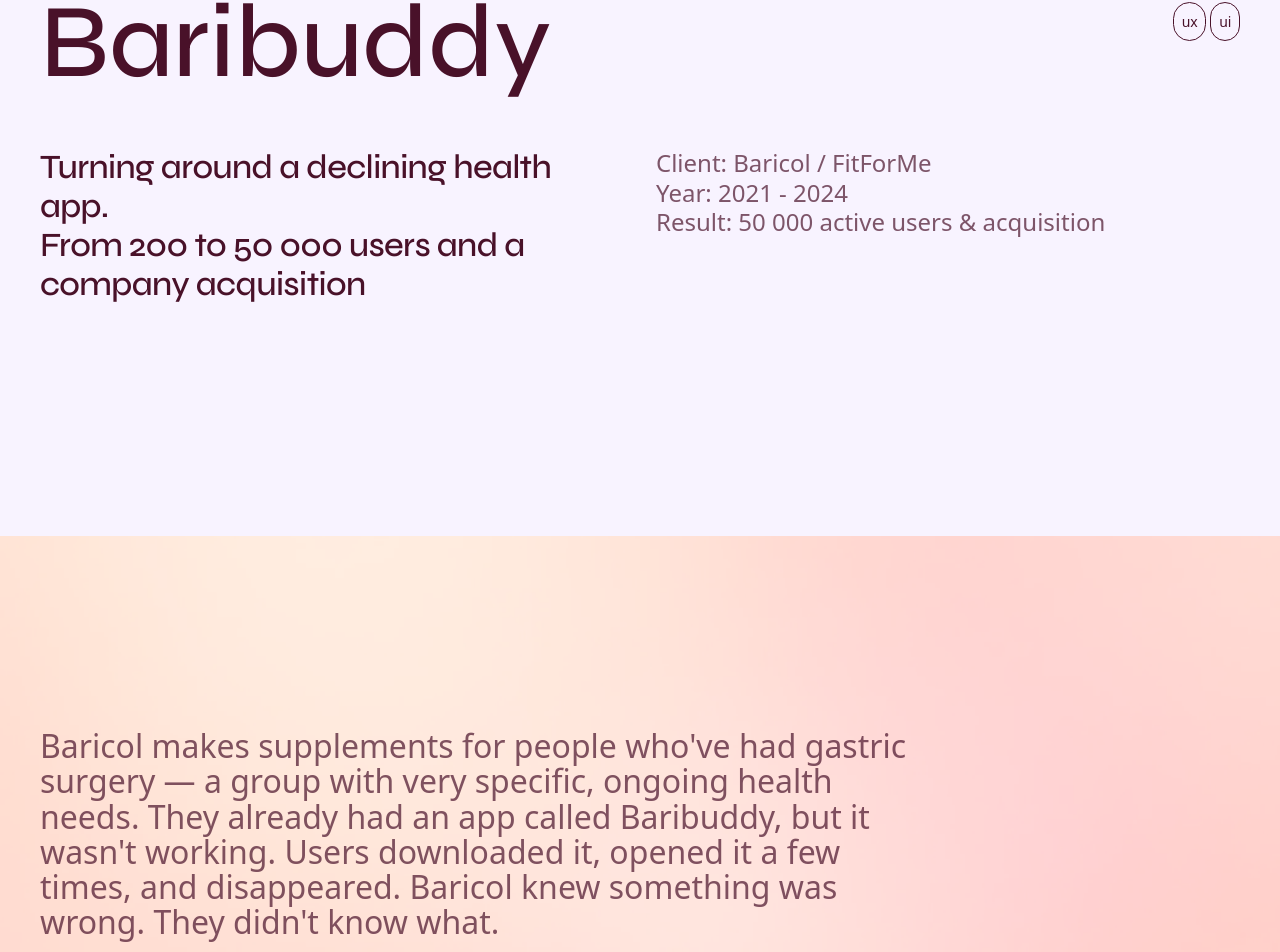
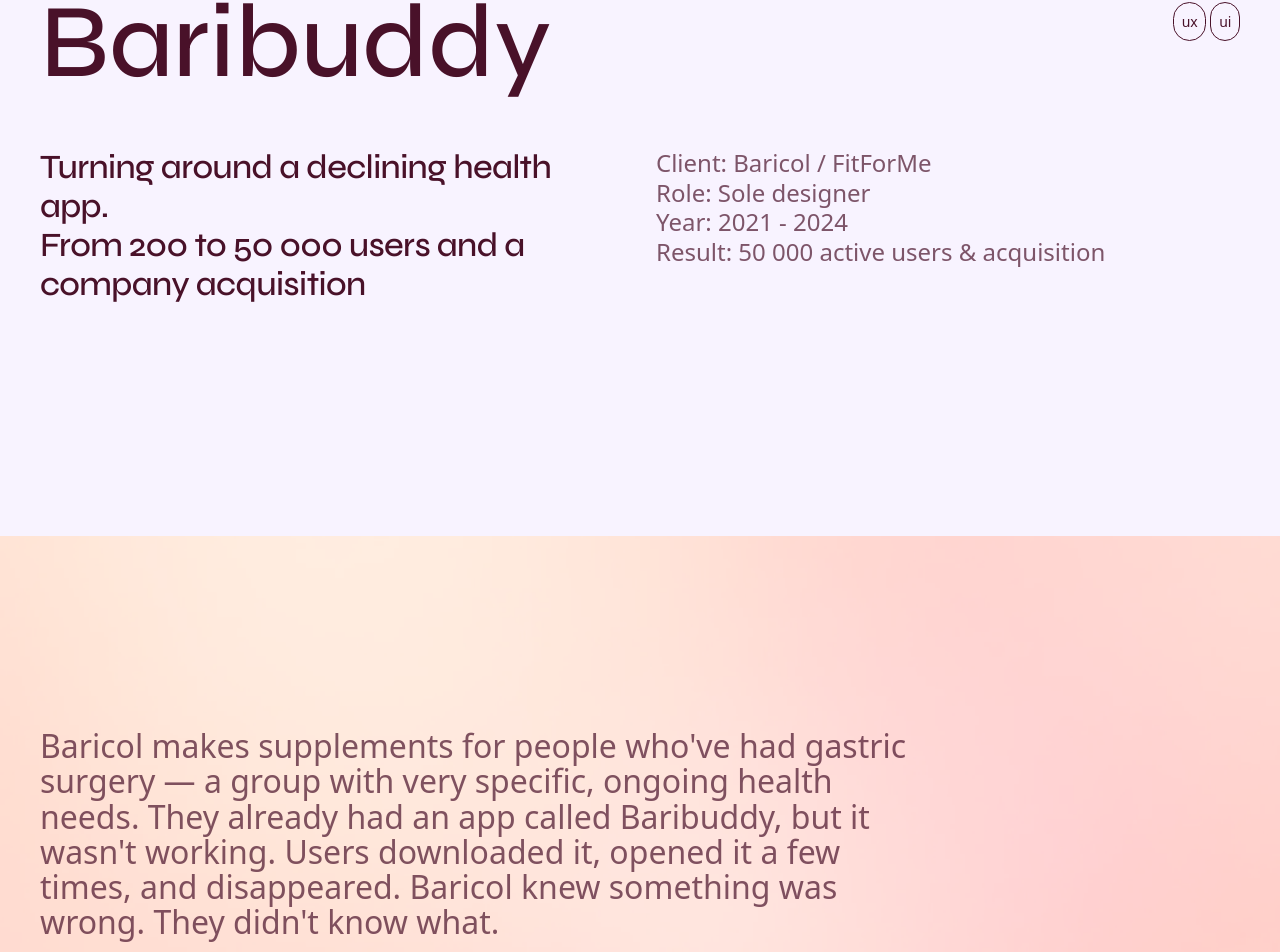
Before and after one commit to lica-ux/portfolio, a React (Vite) app: page /work/booky in a window 1280 px wide. Shown: the part 798-1750 px from the top of the page. Built offline with nearby package versions, Linux system fonts and the light colour scheme.

Commit message:
chore: auto-save 2026-05-01 09:53

```diff
--- a/src/pages/CasePage.tsx
+++ b/src/pages/CasePage.tsx
@@ -29,6 +29,7 @@ export default function CasePage({ slug: _slug }: CasePageProps) {
         headline={"Turning around a declining health app.\nFrom 200 to 50 000 users and a company acquisition"}
         metaLines={[
           'Client: Baricol / FitForMe',
+          'Role: Sole designer',
           'Year: 2021 - 2024',
           'Result: 50 000 active users & acquisition',
         ]}
```
